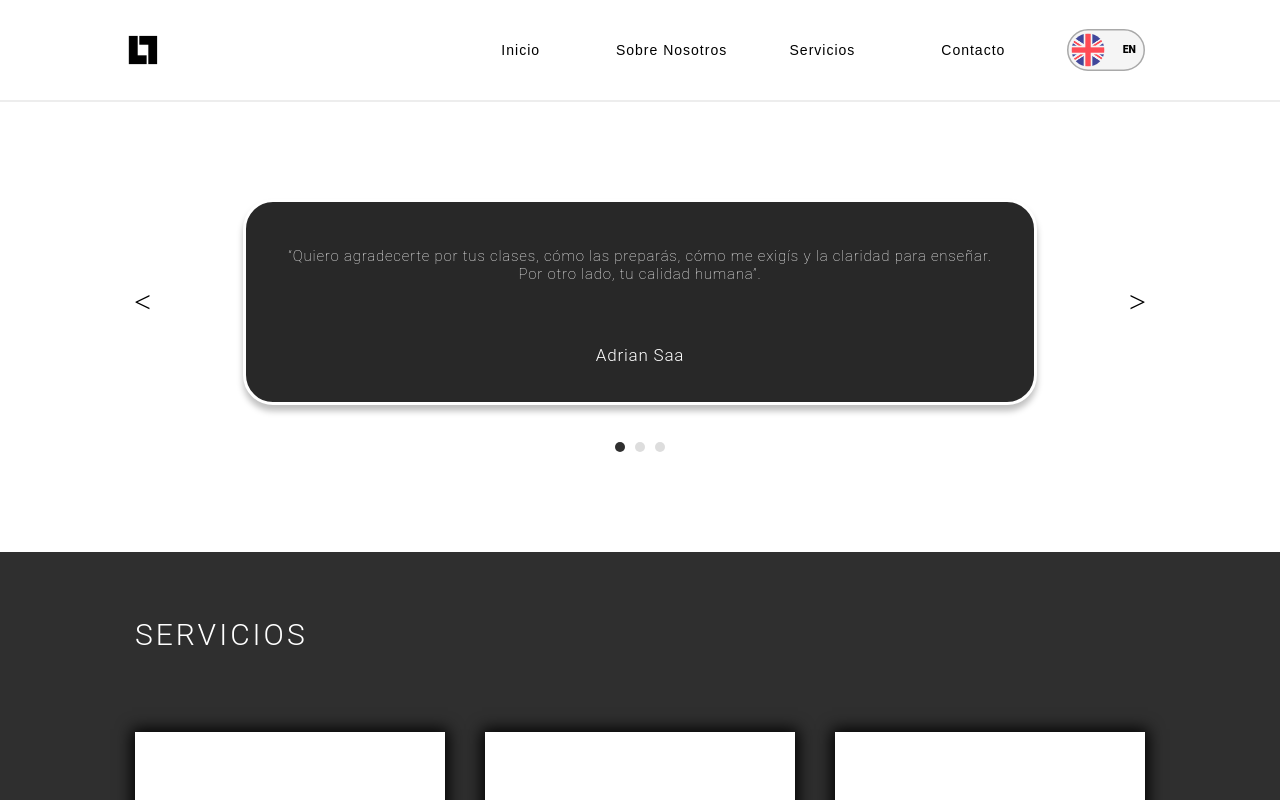
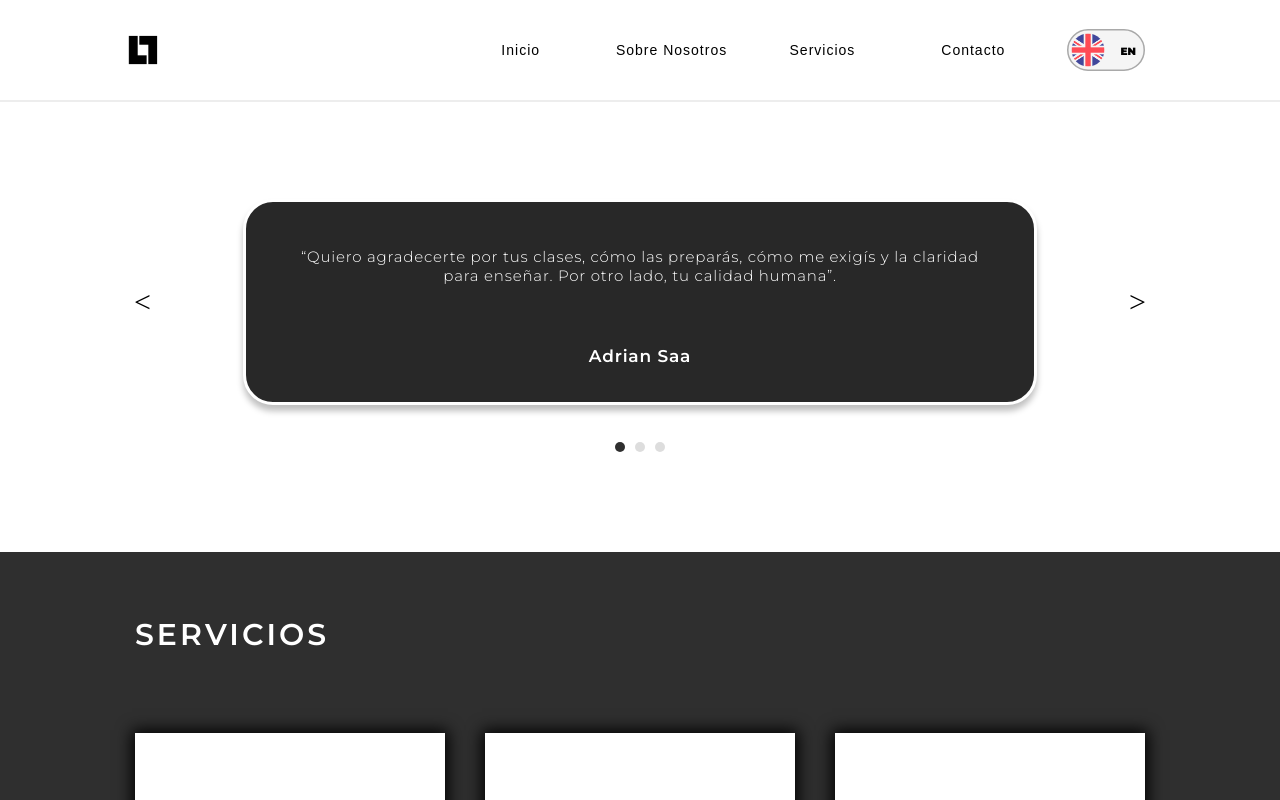
Before and after one commit to TechBayTB/techbayteam, a React (Create React App) app: page / in a window 1280 px wide. Shown: the top 800 px of the page. Built offline with nearby package versions, Linux system fonts and the light colour scheme.

Commit message:
Avances - Maxi

```diff
--- a/public/index.html
+++ b/public/index.html
@@ -10,6 +10,9 @@
       content="Web site created using create-react-app"
     />
     <link rel="apple-touch-icon" href="%PUBLIC_URL%/logo192.png" />
+    <link rel="preconnect" href="https://fonts.googleapis.com">
+    <link rel="preconnect" href="https://fonts.gstatic.com" crossorigin>
+    <link href="https://fonts.googleapis.com/css2?family=Montserrat:wght@100;300;400;600;800;900&family=Noto+Sans&family=Roboto+Condensed:wght@300&display=swap" rel="stylesheet">
     <!--
       manifest.json provides metadata used when your web app is installed on a
       user's mobile device or desktop. See https://developers.google.com/web/fundamentals/web-app-manifest/
--- a/src/components/Comments/components/Message/Message.css
+++ b/src/components/Comments/components/Message/Message.css
@@ -16,7 +16,7 @@
     }
     .comment {
         font-size: 15px;
-        font-weight: 100;
+        font-weight: 300;
         line-height: normal;
         letter-spacing: 0.6px;
         padding: 0px 20px;
@@ -24,7 +24,7 @@
     .name {
         font-size: 16px;
         color: white;
-        font-weight: 300;
+        font-weight: 600;
         letter-spacing: .8px;
     }
 }
--- a/src/components/Contact/Contact.css
+++ b/src/components/Contact/Contact.css
@@ -10,7 +10,7 @@
 .title {
   font-size: 30px;
   letter-spacing: 3px;
-  font-weight: 300;
+  font-weight: 600;
 }
 
 #form-container{
--- a/src/components/Footer/Footer.css
+++ b/src/components/Footer/Footer.css
@@ -67,7 +67,7 @@
 
 @media screen and (min-width: 1025px) {
     #footerBackground{
-        height: 475px;
+        height: 525px;
     }
     .footer {
         padding: 50px 0px 0px;
```
